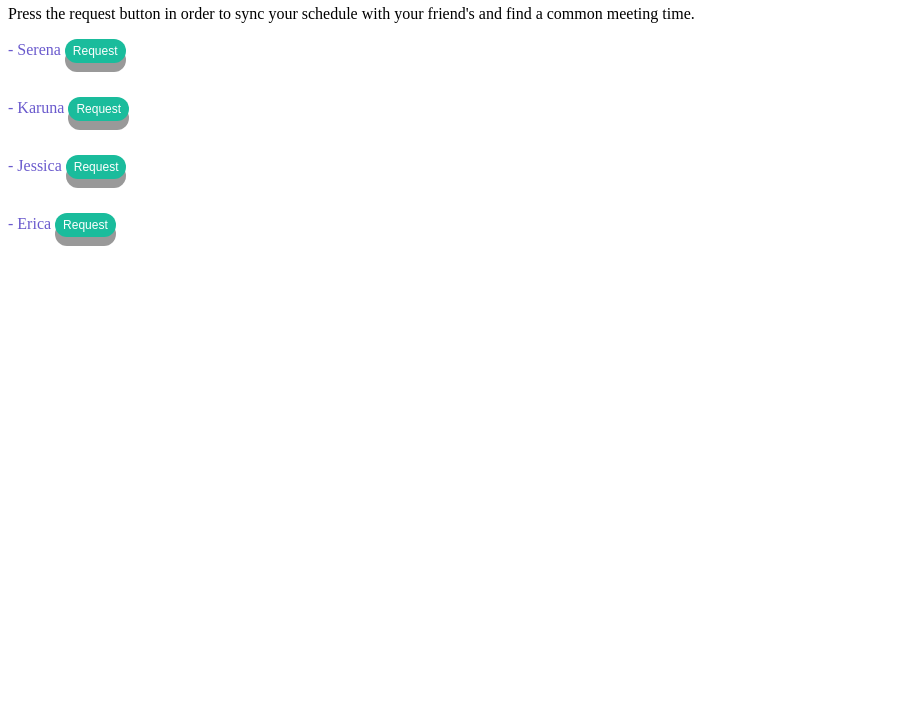
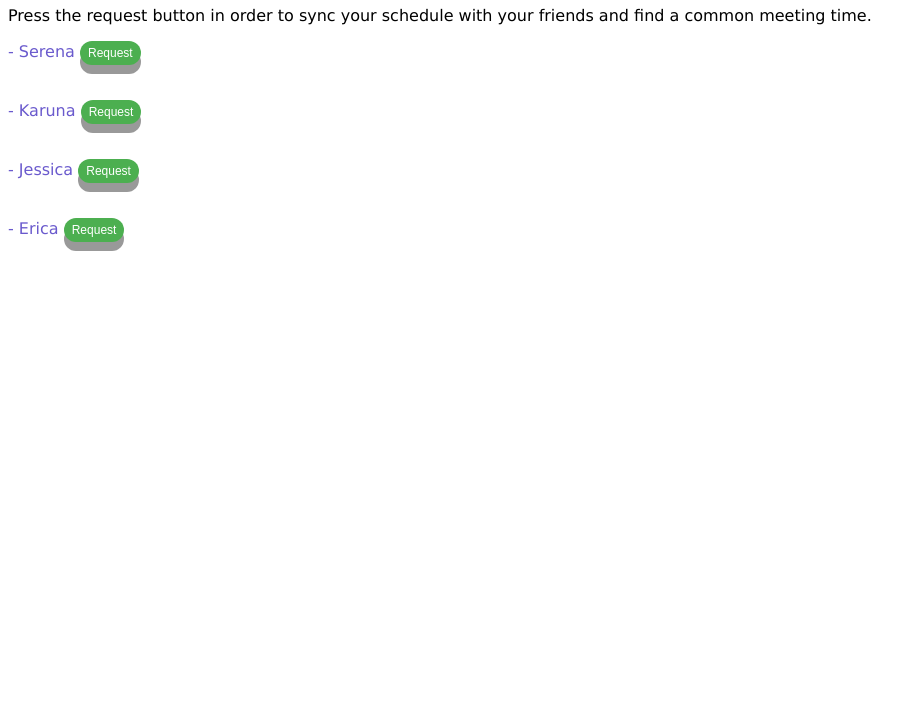
Before and after one commit to serenac20/Blueprint-Hackathon-Team, a plain HTML site: page friend page.html in a window 1280 px wide. Shown: the part 75-800 px from the top of the page, without its empty margins (0-921 px from the left). Drawn offline with Linux system fonts and the light colour scheme.

Commit message:
Update friend page.html

```diff
--- a/friend page.html
+++ b/friend page.html
@@ -4,31 +4,29 @@
 
 <title>Page Title</title>
 </head>
-<body>
 
-<h1 style="color:Tomato;">Friends</h1>
+<h1 style="color:rgb(92,149,242);font-family:verdana">Friends</h1>
 
-<p> Press the request button in order to sync your schedule with your friend's and find a common meeting time.  </p>
-<p style="color:SlateBlue;"> - Serena
+<p style="color:Black;font-family:verdana"> Press the request button in order to sync your schedule with your friends and find a common meeting time.
+<p style="color:SlateBlue;font-family:verdana"> - Serena
 <meta name="viewport" content="width=device-width, initial-scale=1">
 <style>
 .button {
   padding: 5px 8px;
   font-size: 12px;
+  font-family: arial;
   text-align: center;
   cursor: pointer;
   outline: none;
   color: #fff;
-  background-color: #1abc9c;
+  background-color: #1ABC9C;
   border: none;
   border-radius: 15px;
   box-shadow: 0 9px #999;
 }
-
 .button:hover {background-color: #1ABC9C}
-
 .button:active {
-  background-color: #1abc9c;
+  background-color: #1ABC9C;
   transform: translateY(4px);
 }
 </style>
@@ -39,7 +37,7 @@
 
 <br>
 <br>
-<p style="color:SlateBlue;"> - Karuna
+<p style="color:SlateBlue;font-family:verdana"> - Karuna
 <meta name="viewport" content="width=device-width, initial-scale=1">
 <style>
 .button {
@@ -49,16 +47,14 @@
   cursor: pointer;
   outline: none;
   color: #fff;
-  background-color: #1abc9c;
+  background-color: #4CAF50;
   border: none;
   border-radius: 15px;
   box-shadow: 0 9px #999;
 }
-
 .button:hover {background-color: #3e8e41}
-
 .button:active {
-  background-color: #1abc9c;
+  background-color: #3e8e41;
   box-shadow: 0 5px #666;
   transform: translateY(4px);
 }
@@ -69,7 +65,7 @@
 <button class="button">Request</button>
 <br>
 <br>
-<p style ="color:SlateBlue;"> - Jessica
+<p style ="color:SlateBlue;font-family:verdana"> - Jessica
 <meta name="viewport" content="width=device-width, initial-scale=1">
 <style>
 .button {
@@ -79,16 +75,14 @@
   cursor: pointer;
   outline: none;
   color: #fff;
-  background-color: #1abc9c;
+  background-color: #4CAF50;
   border: none;
   border-radius: 15px;
   box-shadow: 0 9px #999;
 }
-
 .button:hover {background-color: #3e8e41}
-
 .button:active {
-  background-color: #1abc9c;
+  background-color: #3e8e41;
   box-shadow: 0 5px #666;
   transform: translateY(4px);
 }
@@ -100,7 +94,7 @@
 
 <br>
 <br>
-<p style ="color:SlateBlue;"> - Erica
+<p style ="color:SlateBlue;font-family:verdana"> - Erica
 <meta name="viewport" content="width=device-width, initial-scale=1">
 <style>
 .button {
@@ -110,16 +104,14 @@
   cursor: pointer;
   outline: none;
   color: #fff;
-  background-color: #1abc9c;
+  background-color: #4CAF50;
   border: none;
   border-radius: 15px;
   box-shadow: 0 9px #999;
 }
-
 .button:hover {background-color: #3e8e41}
-
 .button:active {
-  background-color: #1abc9c;
+  background-color: #3e8e41;
   transform: translateY(4px);
 }
 </style>
```
